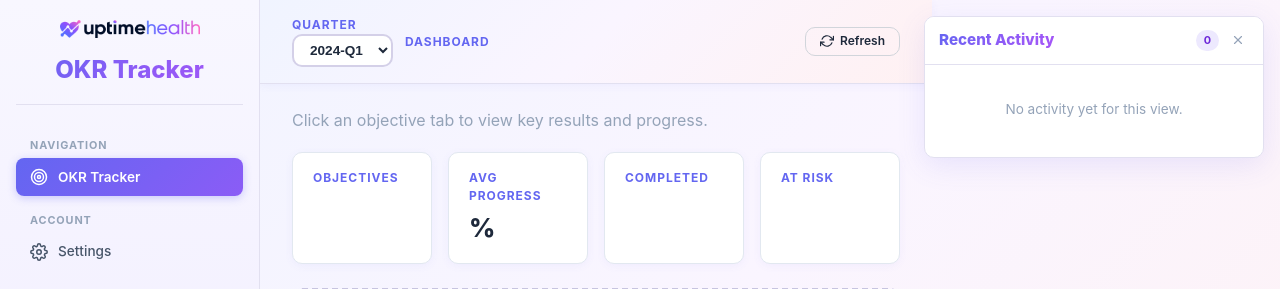
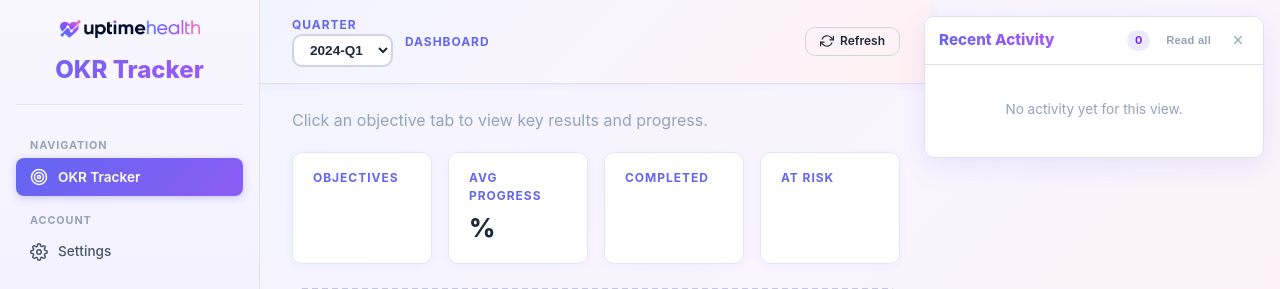
Before and after one commit to uptimescavenger/okr-tracker-flask, a Flask app: template templates/tracker.html in a window 1280 px wide. Shown: the top 289 px of the page. Run offline with Flask 3, Linux system fonts and the light colour scheme; the template is opened without the code that fills it, so the values that code supplies are empty; some libraries are stand-ins or nearby versions.

Commit message:
Add 'Read all' button to activity drawer that clears notification badge
- 'Read all' button appears in the drawer header next to the close button
- Clicking it hides the badge count on the Activity toggle button and
  stores the current count in localStorage
- On page load, if the activity count hasn't grown since last read,
  the badge stays hidden; new activity causes it to reappear

Co-Authored-By: Claude Sonnet 4.6 <noreply@anthropic.com>

```diff
--- a/static/css/style.css
+++ b/static/css/style.css
@@ -1342,6 +1342,23 @@ a:hover { text-decoration: underline; }
   padding: 2px 8px;
   border-radius: 999px;
 }
+.btn-read-all {
+  background: transparent;
+  border: 1px solid var(--border);
+  color: var(--text-muted);
+  cursor: pointer;
+  padding: 2px 8px;
+  border-radius: 6px;
+  font-size: 0.7rem;
+  font-weight: 600;
+  letter-spacing: 0.02em;
+  transition: background 0.15s, color 0.15s;
+}
+.btn-read-all:hover {
+  background: var(--primary-bg);
+  color: var(--primary);
+  border-color: var(--primary);
+}
 .activity-drawer-close {
   background: transparent;
   border: none;
--- a/static/js/app.js
+++ b/static/js/app.js
@@ -575,12 +575,30 @@ function toggleActivityDrawer() {
   setActivityDrawer(!drawer.classList.contains('open'));
 }
 
+function markActivityRead() {
+  const badge = document.querySelector('.activity-toggle-count');
+  const currentCount = badge ? parseInt(badge.textContent || '0', 10) : 0;
+  try { localStorage.setItem('okr_activity_read_count', String(currentCount)); } catch (e) {}
+  if (badge) badge.style.display = 'none';
+}
+
 document.addEventListener('DOMContentLoaded', function() {
   if (!document.getElementById('activityDrawer')) return;
+
+  // Restore drawer open/close state
   let open = true;
   try {
     const stored = localStorage.getItem('okr_activity_open');
     if (stored === '0') open = false;
   } catch (e) {}
   setActivityDrawer(open);
+
+  // Hide badge if count hasn't grown since user last clicked "Read all"
+  try {
+    const readCount = parseInt(localStorage.getItem('okr_activity_read_count') || '-1', 10);
+    const badge = document.querySelector('.activity-toggle-count');
+    if (badge && readCount >= parseInt(badge.textContent || '0', 10)) {
+      badge.style.display = 'none';
+    }
+  } catch (e) {}
 });
--- a/templates/tracker.html
+++ b/templates/tracker.html
@@ -19,6 +19,7 @@
         <span class="activity-drawer-title">Recent Activity</span>
         <div style="display:flex;align-items:center;gap:8px;">
           <span class="activity-drawer-count">{{ activity|length if activity else 0 }}</span>
+          <button class="btn-read-all" onclick="markActivityRead()" title="Mark all read">Read all</button>
           <button class="activity-drawer-close" onclick="toggleActivityDrawer()" title="Hide">
             <svg width="14" height="14" viewBox="0 0 24 24" fill="none" stroke="currentColor" stroke-width="2" stroke-linecap="round" stroke-linejoin="round"><line x1="18" y1="6" x2="6" y2="18"/><line x1="6" y1="6" x2="18" y2="18"/></svg>
           </button>
```
